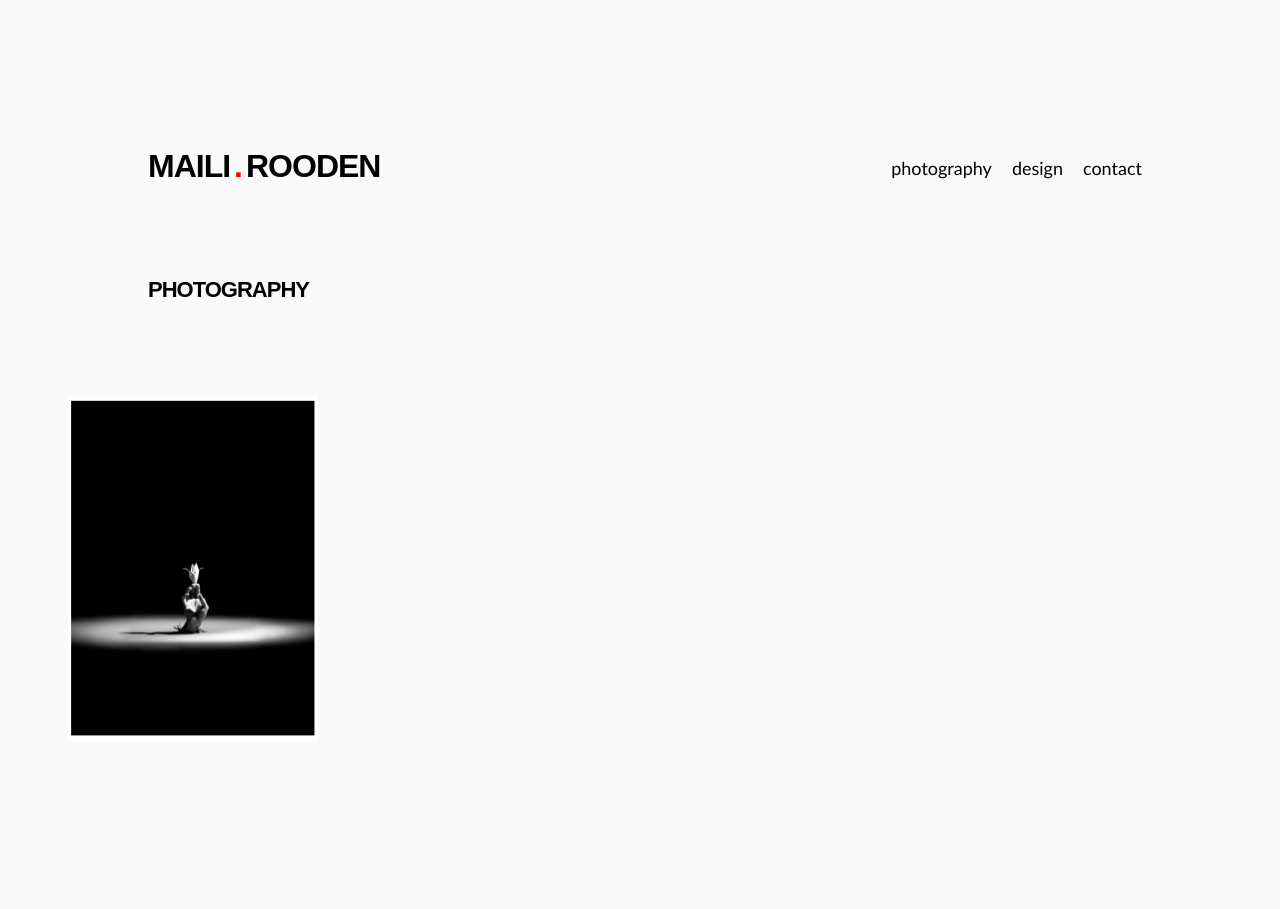
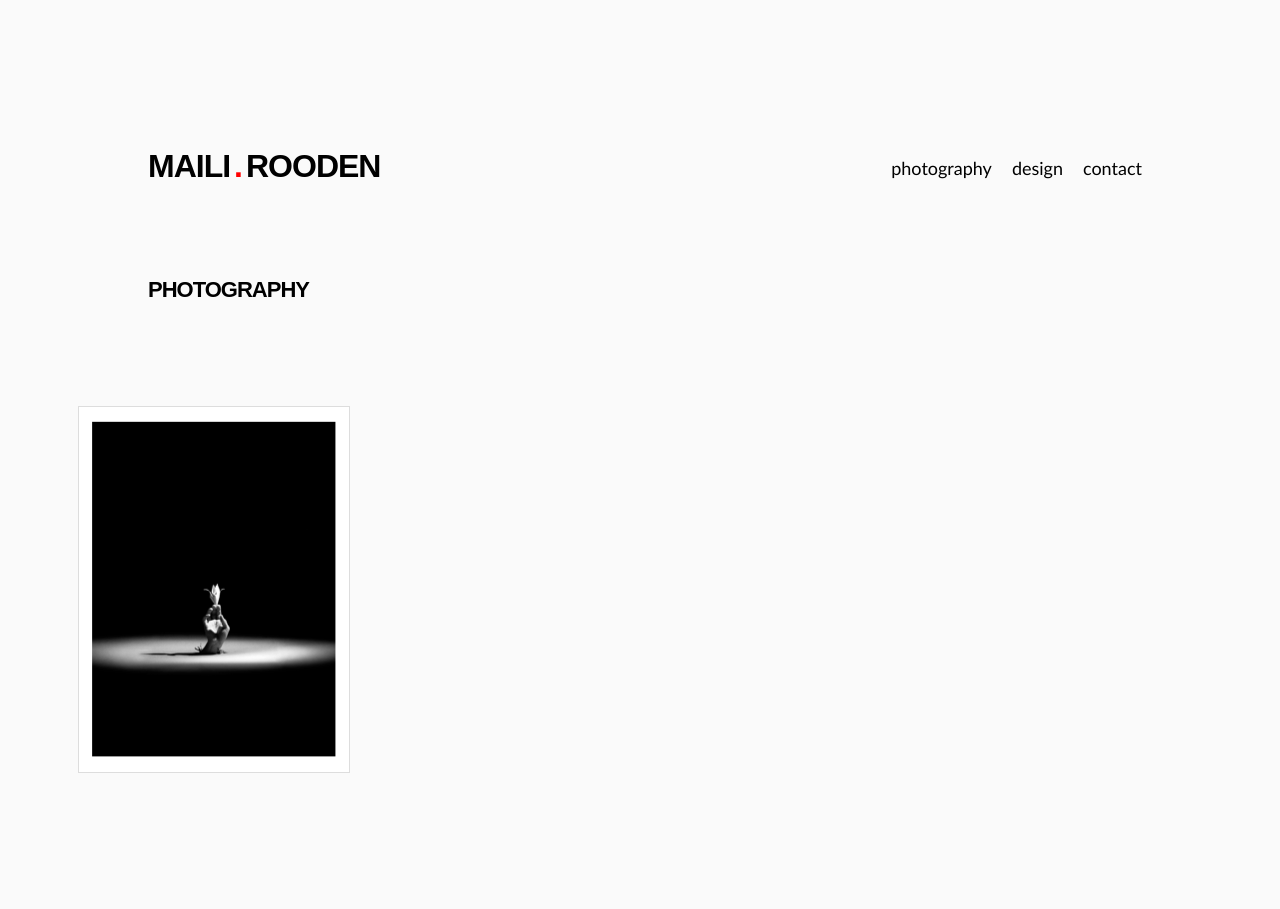
Before and after one commit to hellomaili/hellomaili.github.com, a Jekyll site: the page built from photography.md, in a window 1280 px wide. Built offline with Jekyll 4.4.1, drawn with Linux system fonts in a browser that asks for light colours.

Commit message:
Add margin and border for images

```diff
--- a/css/default.css
+++ b/css/default.css
@@ -108,6 +108,9 @@ h2 {
 	float: left;
 }
 
-album img {
+#album img {
+	margin: 10px;
 	padding: 10px;
+	background: #fff;
+	border: 1px solid #ddd;
 }
```
